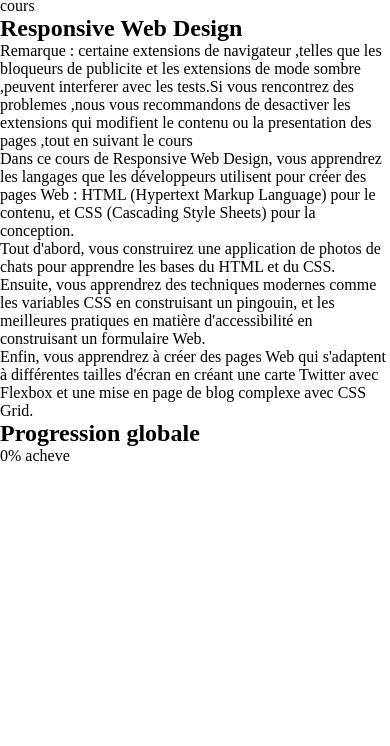
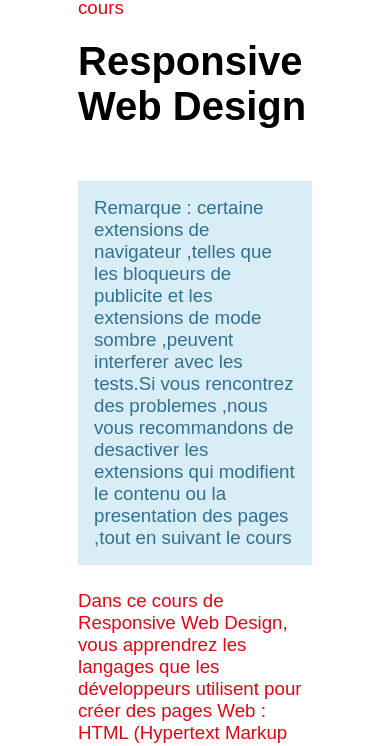
Before and after one commit to jbihamba/kadeaonlin, a plain HTML site: page responsive.html in a window 390 px wide. Shown: the part 97-843 px from the top of the page. Drawn offline with Linux system fonts and the light colour scheme.

Commit message:
feat : ajout de quelque style sur la page responsive.html

```diff
--- a/style.css
+++ b/style.css
@@ -968,6 +968,36 @@ aside h2{
     font-family: Arial, Helvetica, sans-serif;
     font-weight: 500;
 }
+
+        /*reponsive web design page*/
+
+.section-responsive{
+    max-width: 60%;
+    margin: 0 auto;
+}
+.section-responsive h1{
+    font-family: Arial, Helvetica, sans-serif;
+    font-size: 2.5rem;
+    padding: 20px 0;
+}
+.section-responsive p{
+    font-family: Arial, Helvetica, sans-serif;
+    color: #e30613;
+    font-size: 1.17rem;
+}
+.div-alerte {
+    background-color: #d9edf7;
+    border-color: #bce8f1;
+    padding: 15px;
+    margin-bottom: 25px;
+    border: 1px solid transparent;
+    margin-top: 2rem;
+
+}
+.div-alerte p{
+     color: #31708f;
+}
+
     /* Responsive*/
     /* Home page */
 
```
Also changed, not shown: index.html (+1 -1 lines).
